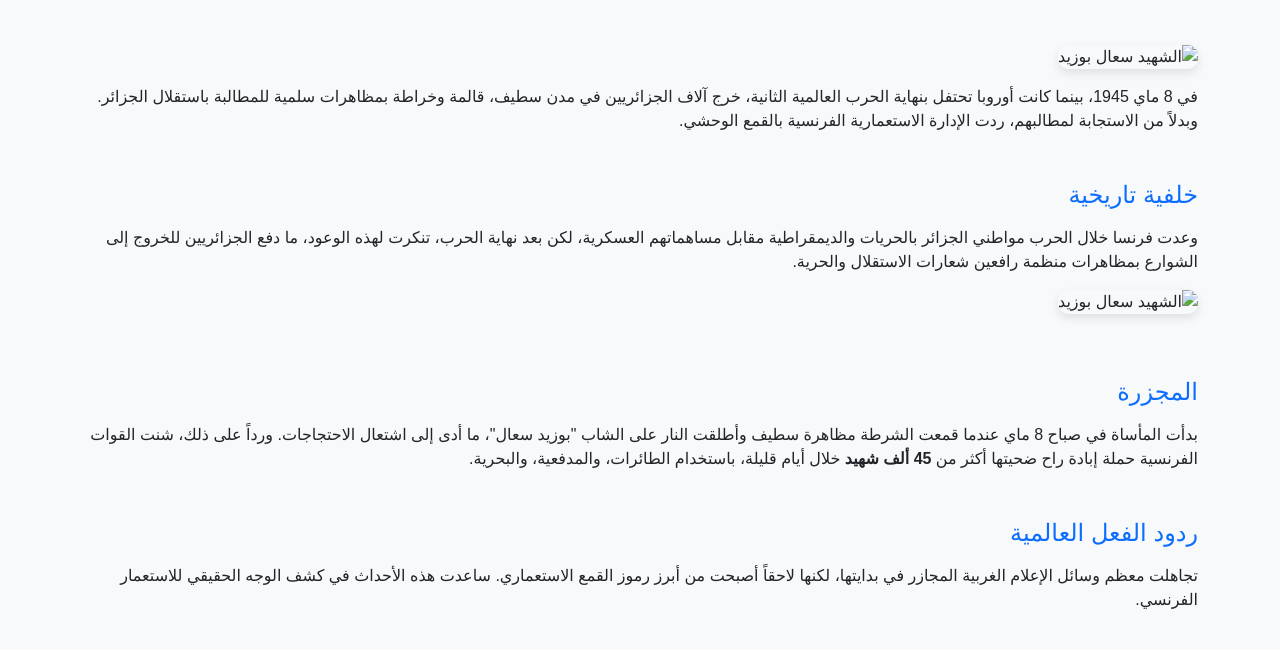
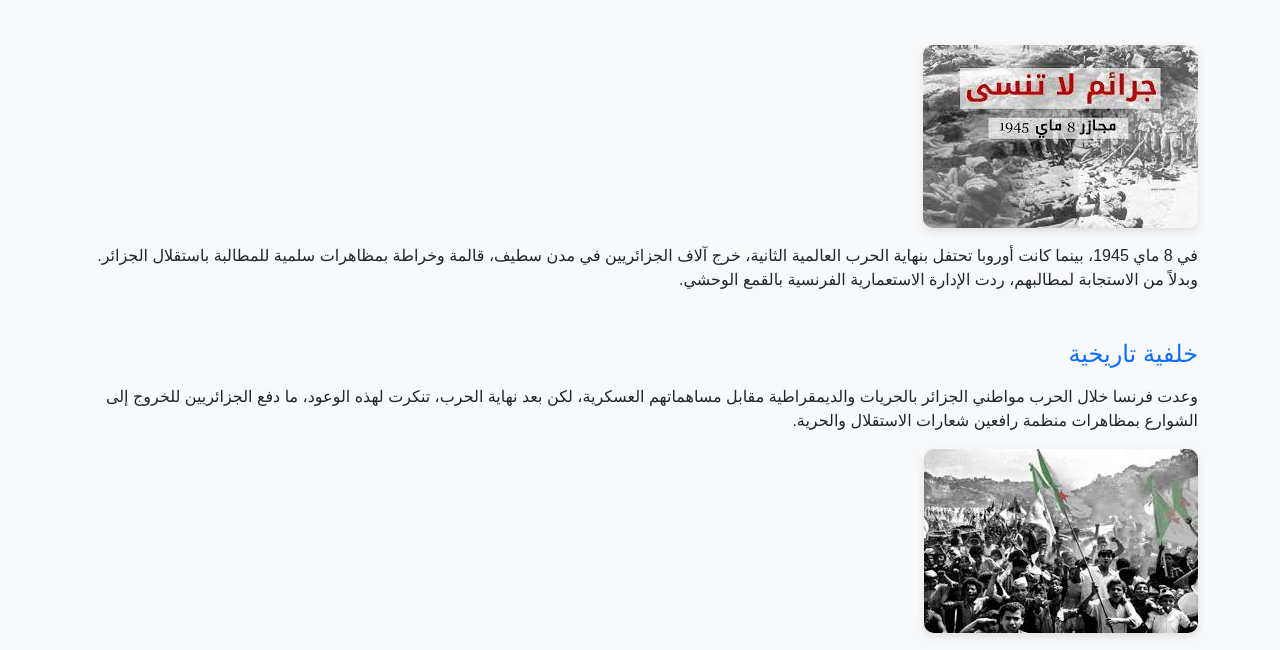
Before and after one commit to 11abdellah/8mai, a plain HTML site: page 8mai.html in a window 1280 px wide. Shown: the part 150-800 px from the top of the page. Drawn offline with nearby package versions, Linux system fonts and the light colour scheme.

Commit message:
Update 8mai.html

```diff
--- a/8mai.html
+++ b/8mai.html
@@ -83,7 +83,7 @@
 
     <h2 class="text-center mb-5">ما الذي حدث في 8 ماي 1945؟</h2>
 
-    <img src="images/2.jpg" alt="الشهيد سعال بوزيد" class="article-img fade-in-up">
+    <img src="2.jpg" alt="الشهيد سعال بوزيد" class="article-img fade-in-up">
 
     <p>
       في 8 ماي 1945، بينما كانت أوروبا تحتفل بنهاية الحرب العالمية الثانية، خرج آلاف الجزائريين في مدن سطيف، قالمة وخراطة بمظاهرات سلمية للمطالبة باستقلال الجزائر. وبدلاً من الاستجابة لمطالبهم، ردت الإدارة الاستعمارية الفرنسية بالقمع الوحشي.
@@ -94,7 +94,7 @@
       وعدت فرنسا خلال الحرب مواطني الجزائر بالحريات والديمقراطية مقابل مساهماتهم العسكرية، لكن بعد نهاية الحرب، تنكرت لهذه الوعود، ما دفع الجزائريين للخروج إلى الشوارع بمظاهرات منظمة رافعين شعارات الاستقلال والحرية.
     </p>
 
-    <img src="images/1.jpg" alt="الشهيد سعال بوزيد" class="article-img fade-in-up">
+    <img src="1.jpg" alt="الشهيد سعال بوزيد" class="article-img fade-in-up">
 
     <h4 class="section-title">المجزرة</h4>
     <p>
@@ -111,7 +111,7 @@
       شكلت مجازر 8 ماي الشرارة الأولى لانطلاق العمل الثوري الذي culmin في ثورة نوفمبر 1954. لقد ترسخت القناعة لدى الجزائريين أن الاستقلال لا يأتي إلا بالكفاح المسلح.
     </p>
 
-<img src="images/3.pnj" alt="الشهيد سعال بوزيد" class="article-img fade-in-up">
+<img src="3.pnj" alt="الشهيد سعال بوزيد" class="article-img fade-in-up">
     <h4 class="section-title">روابط ومصادر</h4>
     <ul>
       <li><a href="https://ar.wikipedia.org/wiki/مجازر_8_مايو_1945" target="_blank" class="external-link">مجازر 8 ماي 1945 - ويكيبيديا</a></li>
```
